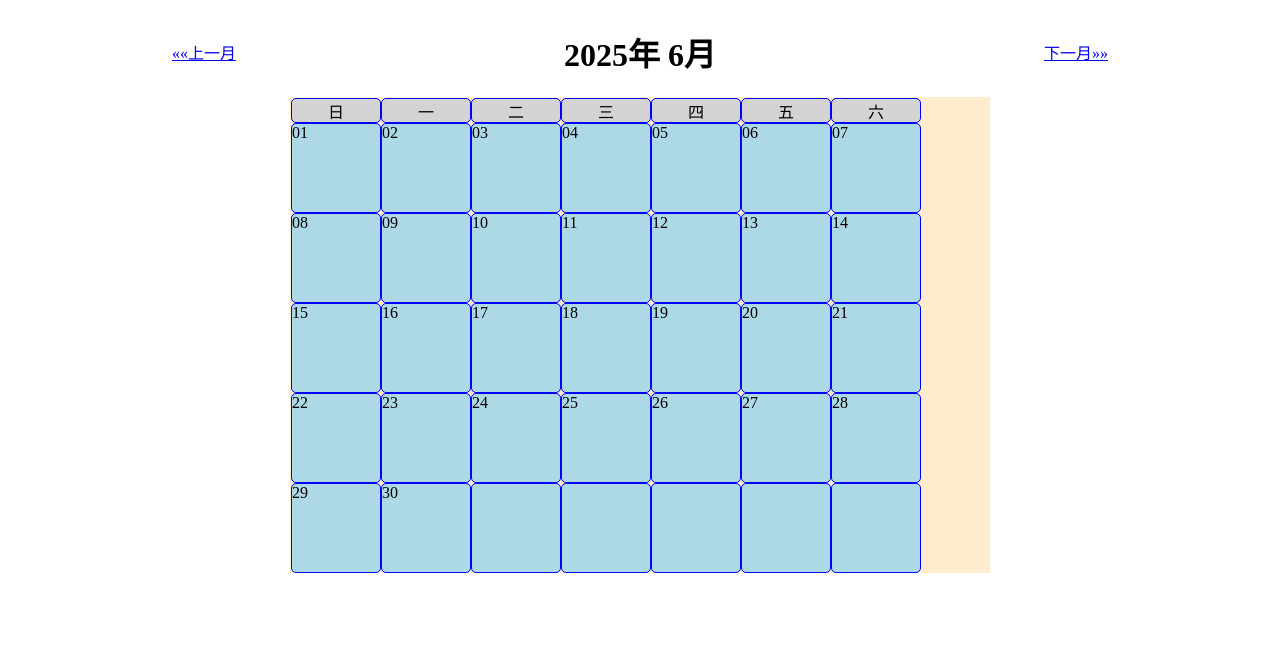
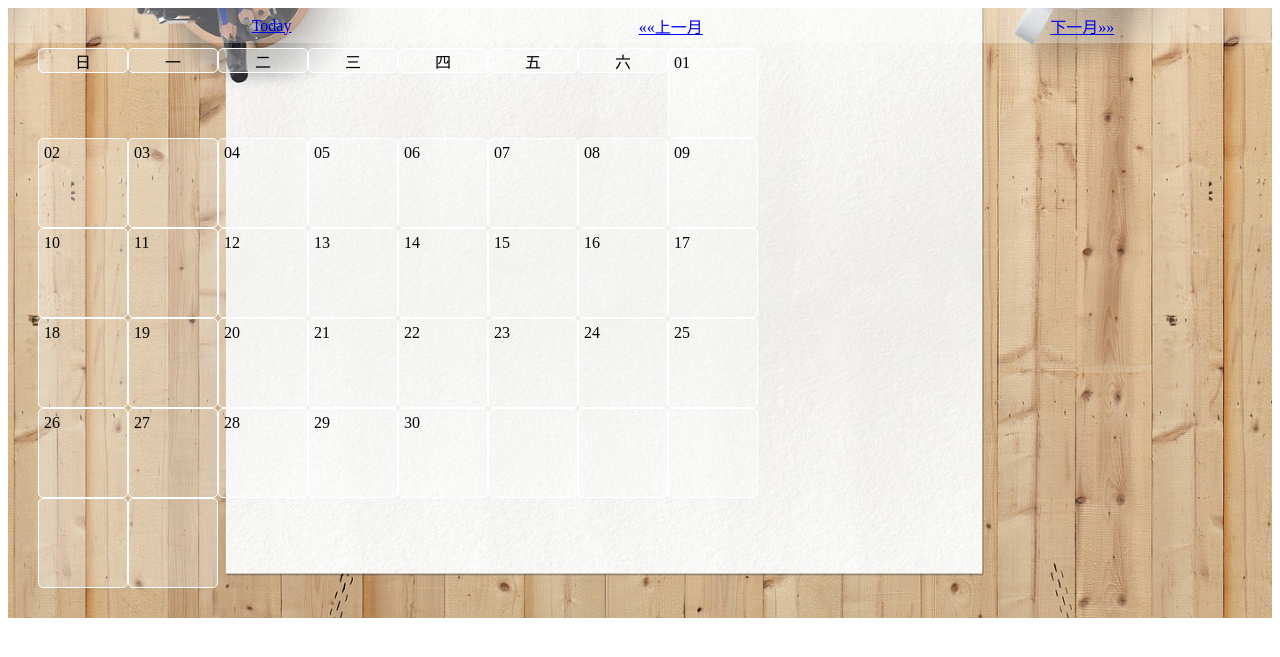
Before and after one commit to judyshih333/practice, a PHP site: page /base/date-hw.php?year=2025&month=6 in a window 1280 px wide. Shown: the top 657 px of the page. Run offline with PHP 8.4, Linux system fonts and the light colour scheme.

Commit message:
調整版面格式

```diff
--- a/base/date-hw.php
+++ b/base/date-hw.php
@@ -11,10 +11,15 @@
 }
 
 .calendar-bar{
-/* background-color: gray; */
+width: 100%;
+height: 35px;
+background-color:rgba(255, 255, 255, 0.3);
 display:flex;
 justify-content:space-around;
-align-items: center
+align-items: center;
+position: fixed;
+padding-left:70px;
+
 }
 
 h1{
@@ -23,19 +28,44 @@ h1{
 }
 
 
+.container{
+    /* width: 90%; */
+    background-image: url(./drawing-pad-1209781_1280.jpg);
+    background-position:bottom;
+    background-size: 90%;
+    display:flex;
+    justify-content: space-between;
+
+
+}
+.cl{
+    /* background-color: blanchedalmond; */
+    width: 60%;
+    height: 610px;
+    padding-left:30px;
+    padding-top:40px;
+}
+
+/* .cr{
+    width: 40%;
+    height: 610px;
+    /* background-color:lightpink; */
+    /* padding-top:40px;
+} */
 
 .th-box{
     width:90px;
-    height:90px;
-    background-color:lightgray;
+    height:25px;
+    text-align:center;
+    background-color:rgba(255, 255, 255, 0.3);
 
     display:inline-block;
-    justify-content: center;
-    align-items: center;
-    border:1px solid blue;
+    /* justify-content: center; */
+    /* align-items: center; */
+    border:1px solid white;
     /* margin-left:1; */
     /* margin-top:1; */
-    vertical-align:top;
+    /* vertical-align:top; */
     border-radius: 5px;
 
 }
@@ -43,14 +73,12 @@ h1{
 .box{
     width:90px;
     height:90px;
-    background-color:lightblue;
+    background-color:rgba(255, 255, 255, 0.3);
     display:inline-block;
     justify-content: center;
     align-items: center;
 
-    border:1px solid blue;
-    /* margin-left:1px;
-    margin-top:1px; */
+    border:1px solid white;
     vertical-align:top;
     border-radius: 5px;
 
@@ -58,30 +86,22 @@ h1{
 }
 
 .box:hover{
-   border:3px solid red;
+background-color:rgba(255, 255, 255, 0.6);
+   /* border:3px solid red; */
 }
-
-
-.box-container{
-    background-color: blanchedalmond;
-    width: 700px;
-    margin:0 auto;
-    padding-left:1px;
-    padding-top:1px;
-}
-.th-box{
-height:25px;
-text-align:center;
-}
-
 
 
 .holiday{
     background-color:lightpink;
     color:red;
 }
+.day-num{
+    height:30px;
+    /* background: lightgray; */
+    padding-left: 5px;
+    padding-top: 5px;
 
-
+}
 
 </style>
 
@@ -104,19 +124,21 @@ $year=$_GET['year'];
 $year=date("Y");
 }
 
-
+//上一個月
 if($month-1>0){
-    $prev=$month-1;  //上一個月
+    $prev=$month-1;
     $prevyear=$year;
 }else{
-    $prev=12;  //上一個月
+    $prev=12;
     $prevyear=$year-1;
 }
+
+//下一個月
 if($month+1>12){
-    $next=1;  //下一個月
+    $next=1;
     $nextyear=$year+1;
 }else{
-    $next=$month+1;  //下一個月
+    $next=$month+1;
     $nextyear=$year;
 }
 
@@ -128,9 +150,11 @@ $firstDayWeek= date("w", strtotime($firstDay));     // 第一天星期幾，0（
 $theDaysOfMonth=date("t", strtotime($firstDay));    // 該月份的天數幾天(28~31)
 
 $spDate=[
-'2025-05-01'=>'勞動節',
-'2025-05-30'=>'端午節',
-'2025-09-28'=>"教師節"
+'01-01'=>'元旦',
+'02-28'=>'228紀念日',
+'04-04'=>'兒童節',
+'05-01'=>'勞動節',
+'09-28'=>"教師節",
 ];
 
 $monthDays=[];
@@ -147,17 +171,17 @@ $timestamp= strtotime("$i days", strtotime($firstDay)); // 「在本月1號，
 $date=date("d", $timestamp);                            // $timestamp 轉成「日」
 $holiday="";
 foreach($spDate as $d=>$value){
-if($d==date("Y-m-d", $timestamp)){
+if($d==date("m-d", $timestamp)){
 $holiday=$value;
 }
 }
 
 $monthDays[]=[
 "day"=>date("d", $timestamp),
-"fullDate"=>date("Y-m-d", $timestamp),
-"weekOfYear"=>date("W", $timestamp),
+// "fullDate"=>date("Y-m-d", $timestamp),
+// "weekOfYear"=>date("W", $timestamp),
 "week"=>date("w", $timestamp),
-"daysOfYear"=>date("z", $timestamp),
+// "daysOfYear"=>date("z", $timestamp),
 "workday"=>date("N", $timestamp)<6?true:false,      // 判斷工作日true
 "holiday"=>$holiday,
 
@@ -170,28 +194,20 @@ while (count($monthDays) % 7 !== 0) {
 
 ?>
 
-<div class="header">
 
+<div class=calendar-bar>
 
+<a href="?year=<?= date('Y'); ?>&month=<?= date('n'); ?>">Today</a>
+
+<a href="?year=<?=$prevyear;?>&month=<?=$prev;?>">&laquo;&laquo;上一月</a>
+<a href="?year=<?=$nextyear;?>&month=<?=$next;?>">下一月&raquo;&raquo;</a>
 
 </div>
 
-<div class=calendar-bar>
-    <a href="?year=<?=$prevyear;?>&month=<?=$prev;?>">&laquo;&laquo;上一月</a>
-    <h1>
-    <?php echo $year; ?>年
-    <?php echo $month; ?>月
-    </h1>
- <a href="?year=<?=$nextyear;?>&month=<?=$next;?>">下一月&raquo;&raquo;</a>
-
-
-
-</div>
-
-
+<div class="container">
 
 <?php
-echo "<div class='box-container'>";
+echo "<div class='cl'>";
 
 echo "<div class='th-box'>日</div>";
 echo "<div class='th-box'>一</div>";
@@ -205,7 +221,7 @@ echo "<div class='th-box'>六</div>";
 foreach($monthDays as $day){
 
 echo "<div class='box'>";
-echo "<div class='day-info'>";
+// echo "<div class='day-info'>";
 echo "<div class='day-num'>";
 if(isset($day['day'])){
 
@@ -214,10 +230,10 @@ echo $day["day"];
 echo "&nbsp;";
 }
 echo "</div>";
-echo "</div>";
+// echo "</div>";
 
 
-echo "<div class='holiday-info'>";
+// echo "<div class='holiday-info'>";
 if(isset($day['holiday'])){
 echo "<div class='holiday'>";
 echo $day['holiday'];
@@ -225,15 +241,22 @@ echo "</div>";
 }else{
 echo "&nbsp;";
 }
-echo "</div>";
+// echo "</div>";
 echo "</div>";
 }
 echo "</div>";
 
 ?>
 
+<!-- <div class="cr">
+<h1>
+    <?php echo $year; ?>年
+    <?php echo $month; ?>月
+</h1>
+</div> -->
 
 
+</div>
 
 </body>
 </html>
```
Also changed, not shown: base/drawing-pad-1209781_1280.jpg (added).
